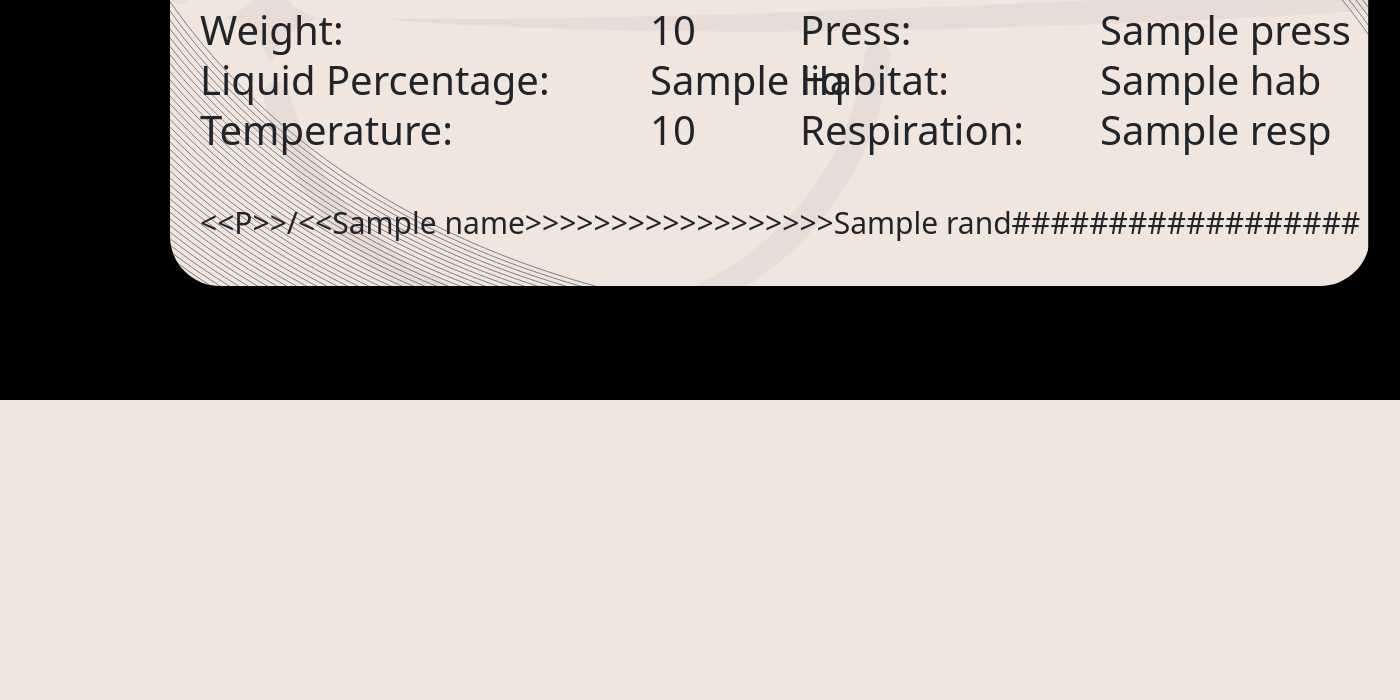
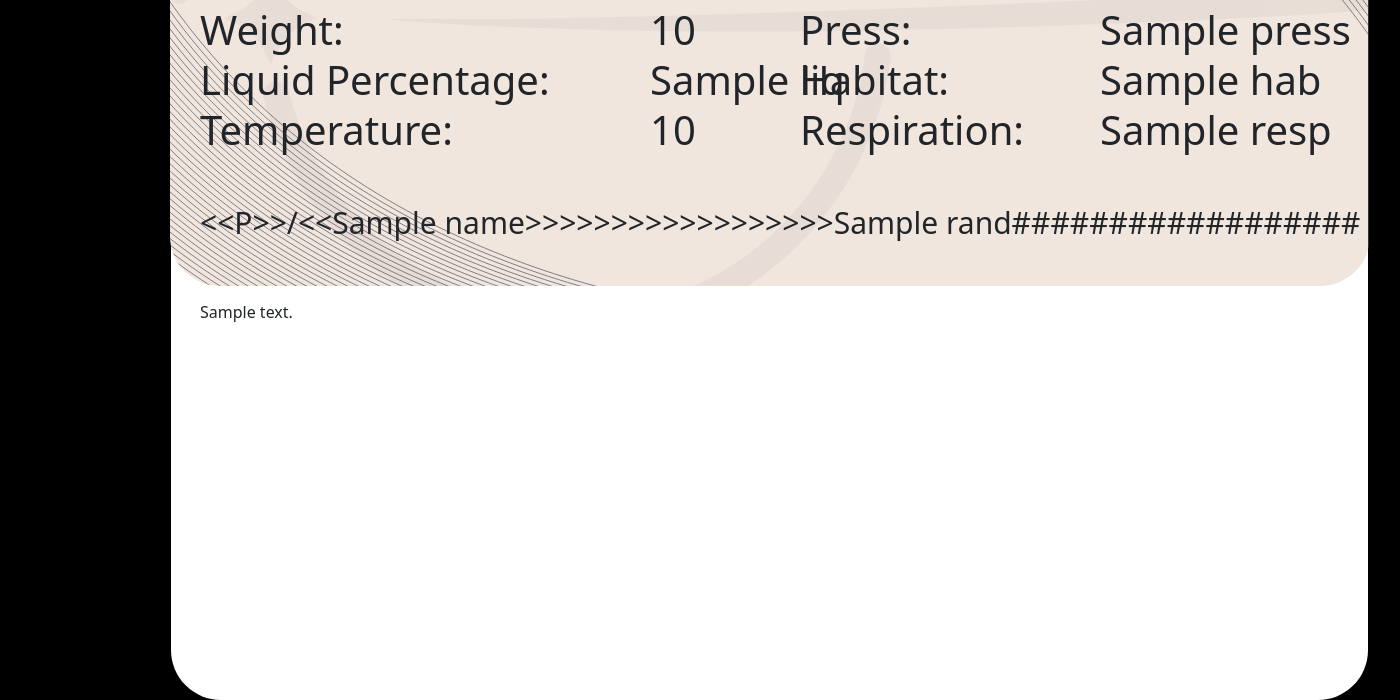
Before and after one commit to JorgeISW/osiris, a Flask app: template templates/passport.html in a window 1400 px wide. Shown: the part 400-1100 px from the top of the page. Before the commit the page ends 800 px from the top, so only its background shows below. Run offline with Flask 3, Linux system fonts and the light colour scheme; the template is opened without the code that fills it: most values are stand-ins (such as "Sample title", 1, 10 or a date in 2020).

Commit message:
Update passport.html

```diff
--- a/templates/passport.html
+++ b/templates/passport.html
@@ -71,6 +71,15 @@
 </head>
 <body>
 	<style>
+		.fondo_blanco{
+			width:1197px;
+			height:500px;
+			background-color:white;
+			border-radius:50px;
+			position: absolute;
+			top:600px;
+			left:171px;
+		}
 		.fondo{
 			width:1200px;
 			border-radius: 50px;
@@ -78,8 +87,17 @@
 			top:150px;
 			left:170px;
 		}
+		.texto{
+			width:75%;
+			position: absolute;
+			top:700px;
+			left:200px;
+		}
 	</style>
-	<!--div class="cuadro_blanco"></div-->
+	<div class="fondo_blanco"></div>
+	<div class="texto">
+		<p>{{description}}</p>
+	</div>
 	<div id="fondo">
 		<img src="{{ url_for('static', filename='img/Fondo_Passport.svg') }}" alt="fondo"class="fondo">
 	</div>
@@ -158,7 +176,7 @@
     </style>
     <div id="content">
 	    <div id="perfil">
-		    <img src="{{ url_for('static', filename='img/perfil.jpeg') }}" alt="perfil" width="200"class="pos0">
+		    <img src="{{ url_for('static', filename='img/Guillermo.jpg') }}" alt="perfil" width="200"class="pos0">
 	    </div>
 	    <div class="font1">
 		    <div class="pos1"> <p>Name:</p> </div>
```
